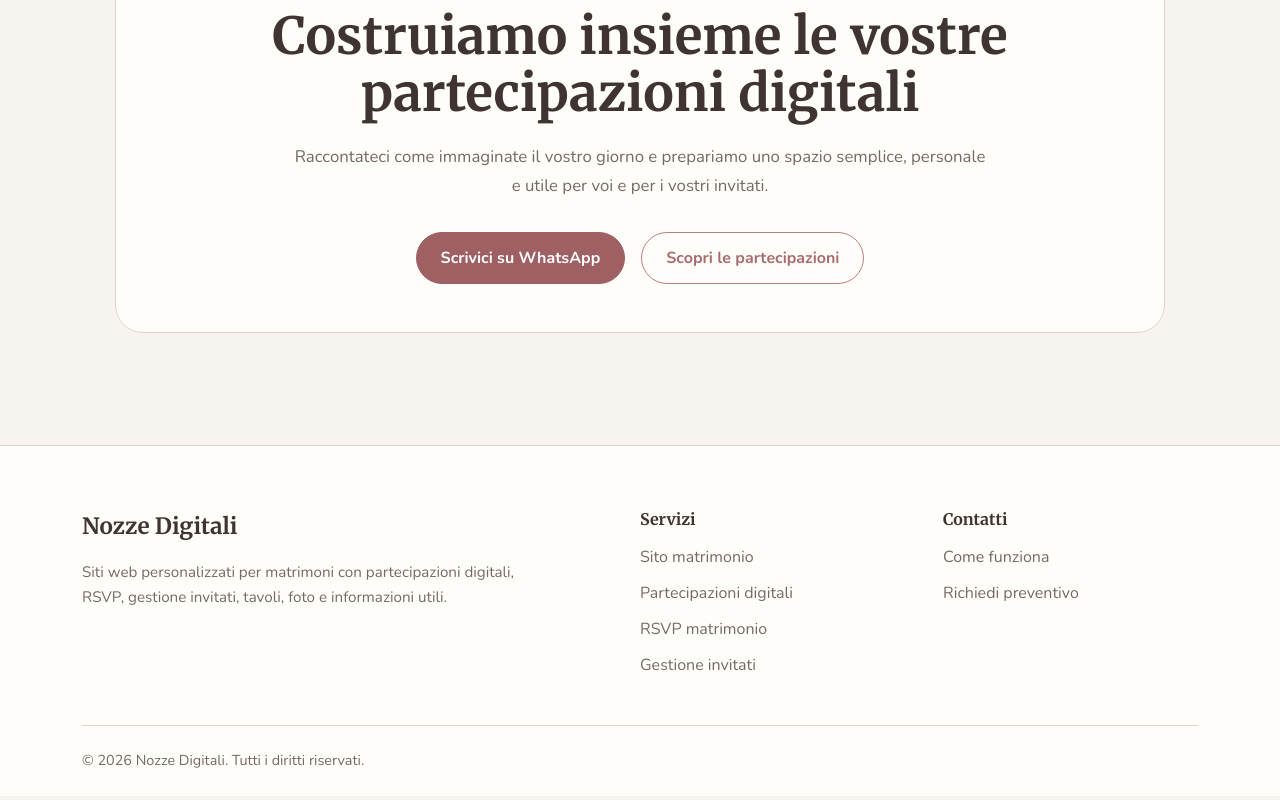
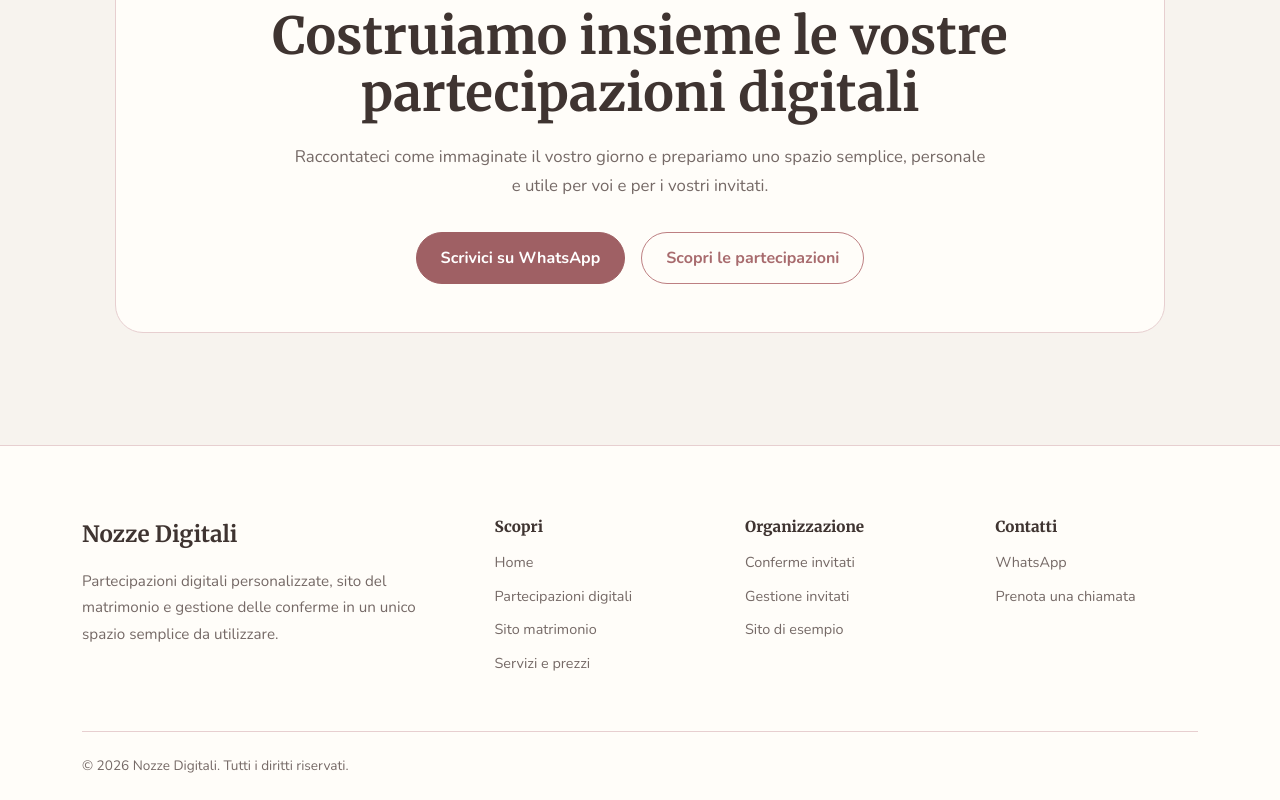
Before and after one commit to simonedantevisconti/nozze-digitali, a React (Vite) app: page / in a window 1280 px wide. Shown: the part 7811-8611 px from the top of the page. Built offline with nearby package versions, Linux system fonts and the light colour scheme.

Commit message:
[UPD] footer sitemap e seo nuova offerta

```diff
--- a/index.html
+++ b/index.html
@@ -28,12 +28,12 @@
 
     <!-- SEO -->
     <title>
-      Nozze Digitali | Sito Web per Matrimonio e Partecipazioni Digitali
+      Nozze Digitali | Partecipazioni Digitali e Sito per Matrimonio
     </title>
 
     <meta
       name="description"
-      content="Crea il sito web del tuo matrimonio con partecipazioni digitali, conferme RSVP, gestione invitati, tavoli, foto, esigenze alimentari e tutte le informazioni del grande giorno."
+      content="Partecipazioni digitali personalizzate, conferme online e sito dedicato al matrimonio con area riservata per gli sposi e gestione degli invitati."
     />
 
     <meta name="robots" content="index, follow" />
@@ -43,12 +43,12 @@
     <!-- OPEN GRAPH -->
     <meta
       property="og:title"
-      content="Nozze Digitali | Il tuo matrimonio in un unico spazio digitale"
+      content="Nozze Digitali | Partecipazioni e conferme online"
     />
 
     <meta
       property="og:description"
-      content="Partecipazioni digitali, conferme RSVP, invitati, tavoli, foto e informazioni del matrimonio in un unico sito personalizzato."
+      content="Create le vostre partecipazioni digitali, raccogliete le conferme e gestite gli invitati da un sito personalizzato per il matrimonio."
     />
 
     <meta property="og:type" content="website" />
@@ -80,12 +80,12 @@
 
     <meta
       name="twitter:title"
-      content="Nozze Digitali | Il tuo matrimonio in un unico spazio digitale"
+      content="Nozze Digitali | Partecipazioni e conferme online"
     />
 
     <meta
       name="twitter:description"
-      content="Partecipazioni digitali, RSVP, tavoli, foto e gestione degli invitati in un unico sito personalizzato."
+      content="Partecipazioni digitali personalizzate, conferme online e sito dedicato al vostro matrimonio."
     />
 
     <meta
@@ -106,7 +106,7 @@
         "@id": "https://nozzedigitali.site/#website",
         "url": "https://nozzedigitali.site/",
         "name": "Nozze Digitali",
-        "description": "Siti web personalizzati per matrimoni con partecipazioni digitali, RSVP, gestione invitati, tavoli, foto e informazioni."
+        "description": "Partecipazioni digitali personalizzate, conferme online e siti web dedicati al matrimonio con gestione degli invitati."
       }
     </script>
   </head>
--- a/src/components/Footer.jsx
+++ b/src/components/Footer.jsx
@@ -5,7 +5,7 @@ const Footer = () => {
   const currentYear = new Date().getFullYear();
 
   const whatsappLink =
-    "https://wa.me/393451287102?text=Ciao%2C%20vorrei%20ricevere%20informazioni%20su%20Nozze%20Digitali%20e%20richiedere%20un%20preventivo.";
+    "https://wa.me/393451287102?text=Ciao%2C%20vorrei%20ricevere%20informazioni%20su%20Nozze%20Digitali.";
 
   return (
     <footer className="site-footer">
@@ -17,22 +17,40 @@ const Footer = () => {
             </Link>
 
             <p className="footer-description">
-              Siti web personalizzati per matrimoni con partecipazioni digitali,
-              RSVP, gestione invitati, tavoli, foto e informazioni utili.
+              Partecipazioni digitali personalizzate, sito del matrimonio e
+              gestione delle conferme in un unico spazio semplice da utilizzare.
             </p>
           </div>
 
           <div className="footer-column">
-            <h2>Servizi</h2>
+            <h2>Scopri</h2>
 
-            <nav aria-label="Servizi">
-              <Link to="/sito-matrimonio">Sito matrimonio</Link>
+            <nav aria-label="Pagine principali">
+              <Link to="/">Home</Link>
 
               <Link to="/partecipazioni-digitali">Partecipazioni digitali</Link>
 
-              <Link to="/rsvp-matrimonio">RSVP matrimonio</Link>
+              <Link to="/sito-matrimonio">Sito matrimonio</Link>
+
+              <Link to="/servizi-prezzi">Servizi e prezzi</Link>
+            </nav>
+          </div>
+
+          <div className="footer-column">
+            <h2>Organizzazione</h2>
+
+            <nav aria-label="Gestione matrimonio">
+              <Link to="/rsvp-matrimonio">Conferme invitati</Link>
 
               <Link to="/gestione-invitati-matrimonio">Gestione invitati</Link>
+
+              <a
+                href="https://martaesimone.fun/#/"
+                target="_blank"
+                rel="noopener noreferrer"
+              >
+                Sito di esempio
+              </a>
             </nav>
           </div>
 
@@ -40,12 +58,16 @@ const Footer = () => {
             <h2>Contatti</h2>
 
             <nav aria-label="Contatti">
-              <a href="/#come-funziona" className="footer-anchor-link">
-                Come funziona
+              <a href={whatsappLink} target="_blank" rel="noopener noreferrer">
+                WhatsApp
               </a>
 
-              <a href={whatsappLink} target="_blank" rel="noopener noreferrer">
-                Richiedi preventivo
+              <a
+                href="https://calendly.com/simone-visconti4/30min"
+                target="_blank"
+                rel="noopener noreferrer"
+              >
+                Prenota una chiamata
               </a>
             </nav>
           </div>
--- a/src/components/SeoPage.jsx
+++ b/src/components/SeoPage.jsx
@@ -3,18 +3,18 @@ import { useEffect } from "react";
 const SeoPage = ({ title, description, canonical, breadcrumbName }) => {
   useEffect(() => {
     const homepageTitle =
-      "Nozze Digitali | Sito Web per Matrimonio e Partecipazioni Digitali";
+      "Nozze Digitali | Partecipazioni Digitali e Sito per Matrimonio";
 
     const homepageDescription =
-      "Crea il sito web del tuo matrimonio con partecipazioni digitali, conferme RSVP, gestione invitati, tavoli, foto, esigenze alimentari e tutte le informazioni del grande giorno.";
+      "Partecipazioni digitali personalizzate, conferme online e sito dedicato al matrimonio con area riservata per gli sposi e gestione degli invitati.";
 
     const homepageCanonical = "https://nozzedigitali.site/";
 
     const homepageSocialTitle =
-      "Nozze Digitali | Il tuo matrimonio in un unico spazio digitale";
+      "Nozze Digitali | Partecipazioni e conferme online";
 
     const homepageSocialDescription =
-      "Partecipazioni digitali, conferme RSVP, invitati, tavoli, foto e informazioni del matrimonio in un unico sito personalizzato.";
+      "Create le vostre partecipazioni digitali, raccogliete le conferme e gestite gli invitati da un sito personalizzato per il matrimonio.";
 
     document.title = title;
 
@@ -82,7 +82,7 @@ const SeoPage = ({ title, description, canonical, breadcrumbName }) => {
     const twitterCard = setMeta(
       'meta[name="twitter:card"]',
       ["name", "twitter:card"],
-      "summary",
+      "summary_large_image",
     );
 
     const twitterTitle = setMeta(
@@ -159,7 +159,7 @@ const SeoPage = ({ title, description, canonical, breadcrumbName }) => {
 
       ogUrl?.setAttribute("content", homepageCanonical);
 
-      twitterCard?.setAttribute("content", "summary");
+      twitterCard?.setAttribute("content", "summary_large_image");
 
       twitterTitle?.setAttribute("content", homepageSocialTitle);
 
--- a/src/styles/footer.css
+++ b/src/styles/footer.css
@@ -1,46 +1,63 @@
+/* FOOTER */
+
 .site-footer {
-  padding: 4rem 0 1.5rem;
+  padding: 4.5rem 0 1.5rem;
+
   border-top: 1px solid var(--color-border);
+
   background-color: var(--color-surface);
 }
 
 .footer-grid {
   display: grid;
-  grid-template-columns: 2fr 1fr 1fr;
+  grid-template-columns: 1.8fr repeat(3, 1fr);
   gap: 3rem;
-  padding-bottom: 3rem;
+
+  padding-bottom: 3.5rem;
 }
 
+/* BRAND */
+
 .footer-brand-block {
-  max-width: 460px;
+  max-width: 420px;
 }
 
 .footer-brand {
   display: inline-block;
+
   margin-bottom: 1rem;
+
   color: var(--color-text);
-  font-family: "Merriweather", serif;
+
+  font-family: var(--font-heading);
   font-size: 1.4rem;
   font-weight: 700;
+
   text-decoration: none;
 }
 
 .footer-brand:hover {
-  color: var(--color-text);
+  color: var(--color-primary-dark);
 }
 
 .footer-description {
   margin: 0;
+
   color: var(--color-text-light);
+
   font-size: 0.95rem;
-  line-height: 1.7;
+  line-height: 1.75;
 }
+
+/* COLUMNS */
 
 .footer-column h2 {
   margin-bottom: 1rem;
+
   color: var(--color-text);
-  font-size: 1rem;
-  font-weight: 700;
+
+  font-size: 0.95rem;
+  font-weight: 800;
 }
 
 .footer-column nav {
@@ -51,39 +68,59 @@
 
 .footer-column a {
   color: var(--color-text-light);
+
+  font-size: 0.9rem;
+
   text-decoration: none;
+
   transition:
     color 0.2s ease,
     transform 0.2s ease;
 }
 
 .footer-column a:hover {
-  color: var(--color-primary);
+  color: var(--color-primary-dark);
+
   transform: translateX(2px);
 }
 
+/* BOTTOM */
+
 .footer-bottom {
   padding-top: 1.5rem;
+
   border-top: 1px solid var(--color-border);
 }
 
 .footer-bottom p {
   margin: 0;
+
   color: var(--color-text-light);
-  font-size: 0.9rem;
+
+  font-size: 0.85rem;
 }
 
-@media (max-width: 767px) {
+/* TABLET */
+
+@media (max-width: 991.98px) {
+  .footer-grid {
+    grid-template-columns: repeat(2, minmax(0, 1fr));
+  }
+
+  .footer-brand-block {
+    max-width: none;
+  }
+}
+
+/* MOBILE */
+
+@media (max-width: 575.98px) {
   .site-footer {
-    padding-top: 3rem;
+    padding-top: 3.5rem;
   }
 
   .footer-grid {
     grid-template-columns: 1fr;
     gap: 2rem;
   }
-
-  .footer-brand-block {
-    max-width: none;
-  }
 }
```
Also changed, not shown: public/llms.txt, 1 other file (tests, documents, lock files or other folders).
